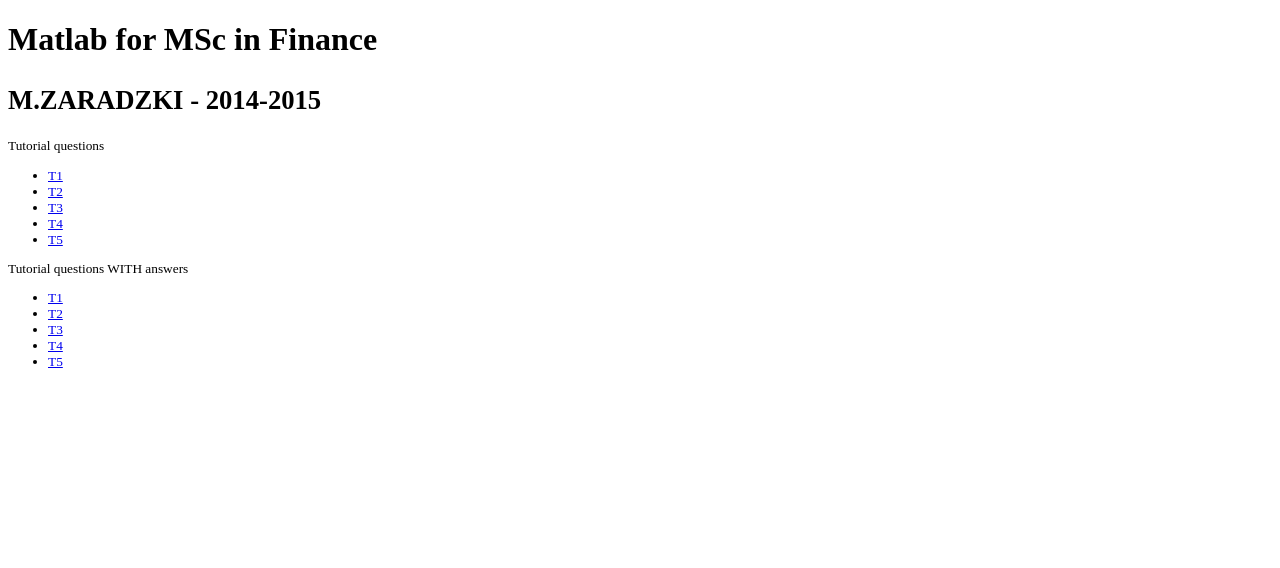
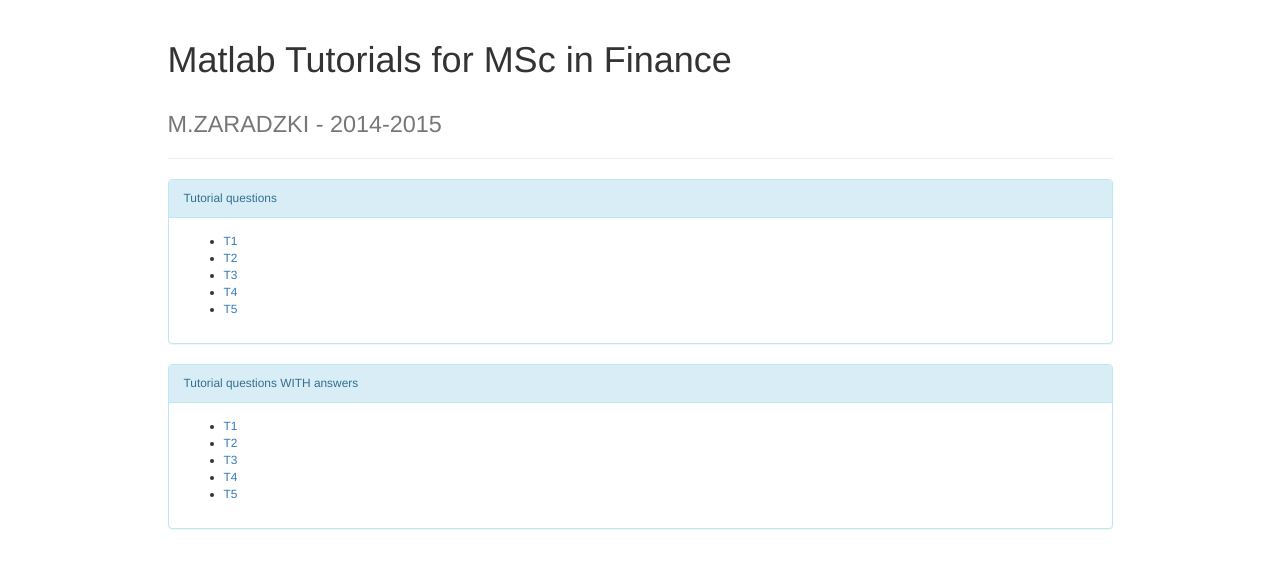
Before and after one commit to mzaradzki/matlab_for_msc_in_finance, a plain HTML site: page index.html in a window 1280 px wide. Drawn offline with nearby package versions, Linux system fonts and the light colour scheme.

Commit message:
style for index page

```diff
--- a/index.html
+++ b/index.html
@@ -6,8 +6,14 @@
         <meta http-equiv="X-UA-Compatible" content="IE=edge">
         <meta name="viewport" content="width=device-width, initial-scale=1, shrink-to-fit=no">
         <!-- The above 3 meta tags *must* come first in the head; any other head content must come *after* these tags -->
-        <meta name="description" content=">Matlab for MSc in Finance">
+        <meta name="description" content=">Matlab Tutorials for MSc in Finance">
         <meta name="author" content="m.zaradzki">
+
+        <title>Matlab Tutorials for MSc in Finance</title>
+
+        <!-- Bootstrap core CSS -->
+        <link href="https://cdnjs.cloudflare.com/ajax/libs/twitter-bootstrap/3.3.7/css/bootstrap.min.css" rel="stylesheet">
+        <!-- Custom styles for this template -->
 
     </head>
 
@@ -17,11 +23,11 @@
         <div class="row"><div class="col-md-10 col-md-offset-1">
 
             <div class="page-header">
-                <h1>Matlab for MSc in Finance</h1>
+                <h1>Matlab Tutorials for MSc in Finance</h1>
                 <h1><small>M.ZARADZKI - 2014-2015</h1>
             </div>
 
-            <div class="panel">
+            <div class="panel panel-info">
                 <div class="panel-heading">Tutorial questions</div>
                 <div class="panel-body">
                     <ul>
@@ -34,7 +40,7 @@
                 </div>
             </div>
 
-            <div class="panel">
+            <div class="panel panel-info">
                 <div class="panel-heading">Tutorial questions WITH answers</div>
                 <div class="panel-body">
                     <ul>
```
